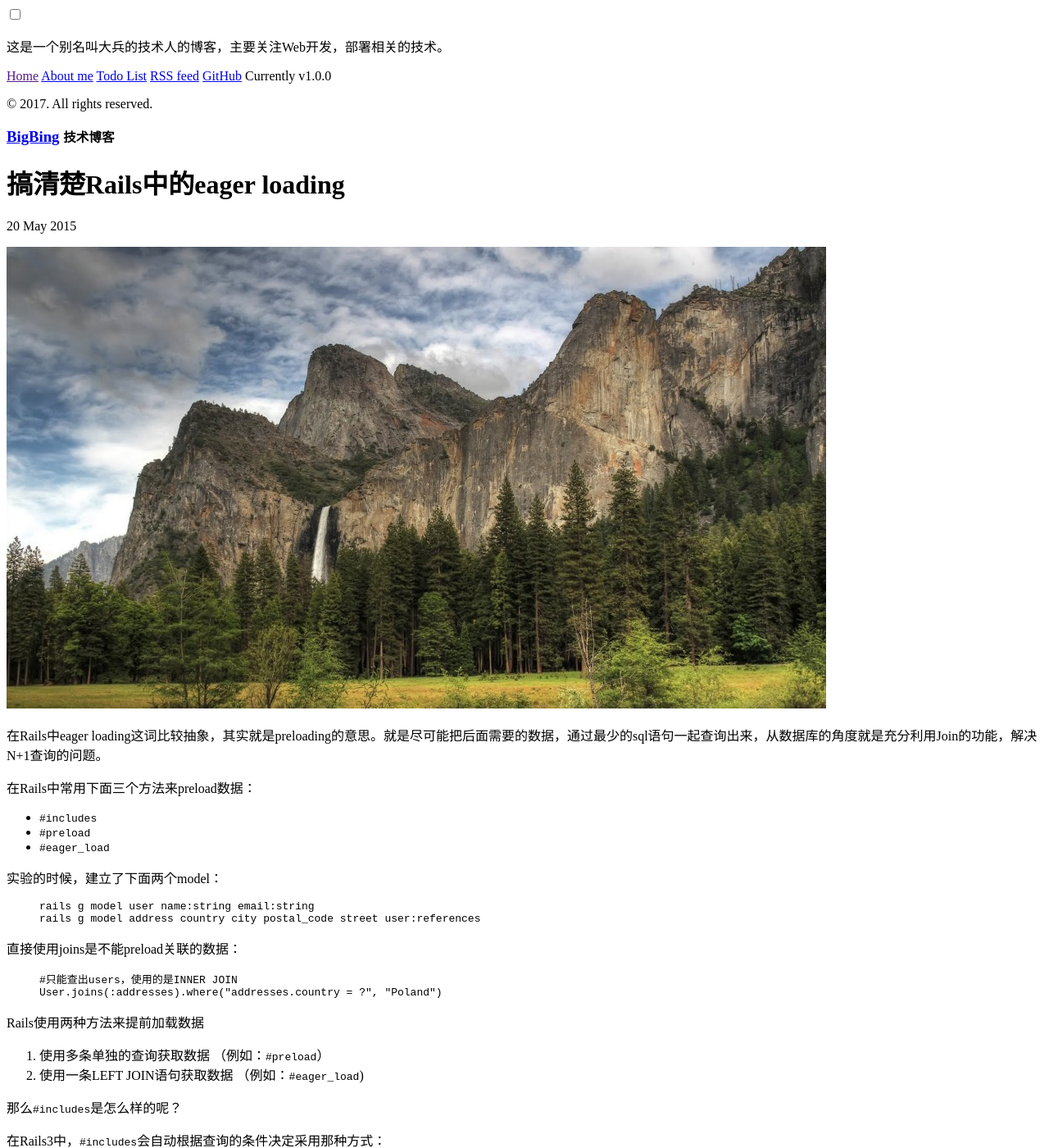
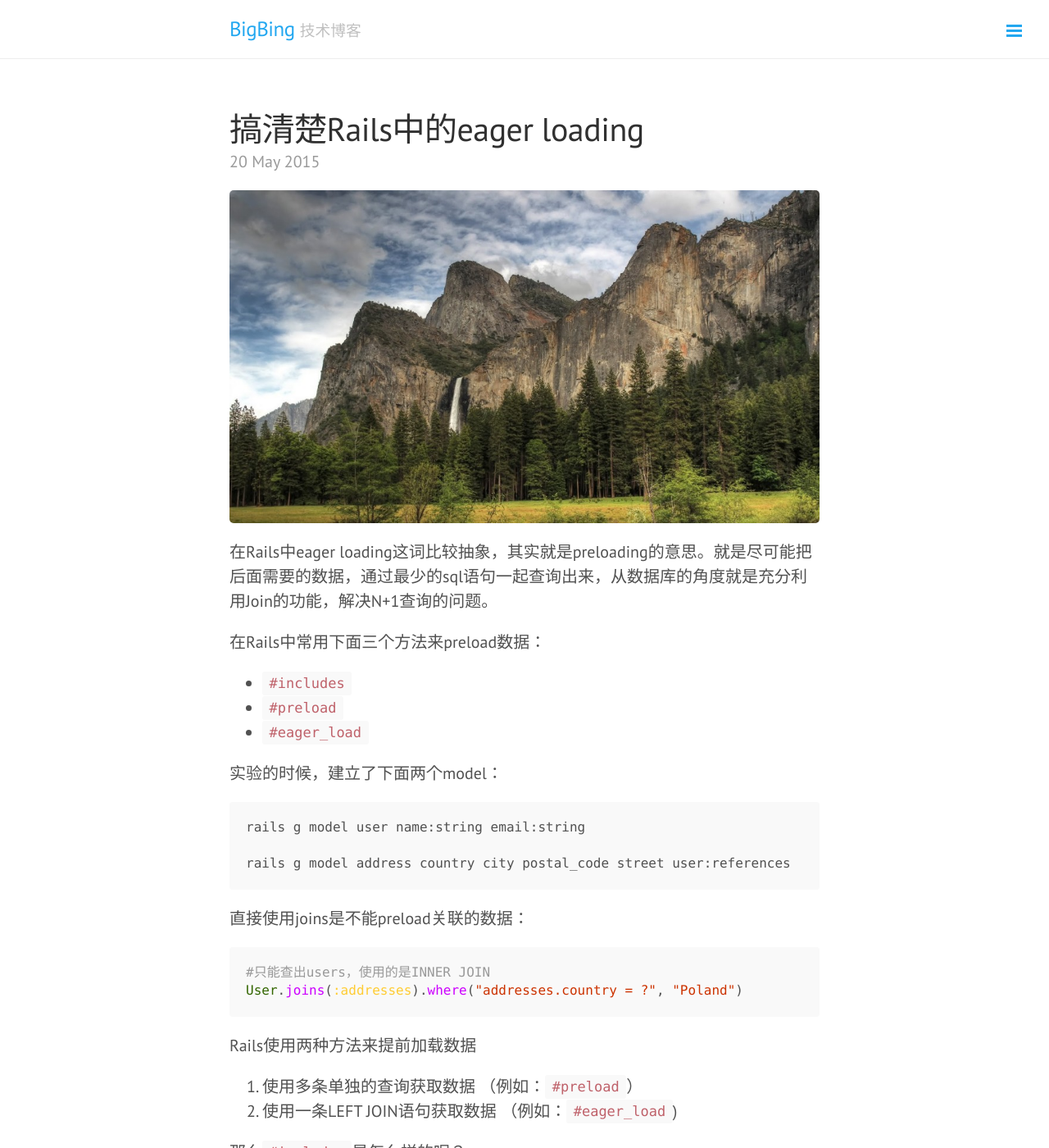
Before and after one commit to bingxie/bingxie.github.io, a Jekyll site: the page built from _posts/2015-05-20-rails-eager-loading.md, in a window 1280 px wide and 1400 px high. Shown: the whole window at 82% size. Built offline with Jekyll 4.4.1, drawn with Linux system fonts in a browser that asks for light colours; comment, search, counter and statistics services are not loaded.

Commit message:
Fix the css path issue

````diff
--- a/_config.yml
+++ b/_config.yml
@@ -11,7 +11,7 @@ title:               BigBing
 tagline:             '技术博客'
 description:         '这是一个别名叫大兵的技术人的博客，主要关注Web开发，部署相关的技术。'
 url:                 http://www.bigbing.net
-baseurl:             /
+baseurl:             ''
 paginate:            5
 
 # About/contact
--- a/_includes/head.html
+++ b/_includes/head.html
@@ -1,5 +1,4 @@
 <head>
-  <meta charset="utf-8">
   <link href="http://gmpg.org/xfn/11" rel="profile">
   <meta http-equiv="X-UA-Compatible" content="IE=edge">
   <meta http-equiv="content-type" content="text/html; charset=utf-8">
@@ -16,14 +15,14 @@
   </title>
 
   <!-- CSS -->
-  <link rel="stylesheet" href="{{ site.baseurl }}public/css/poole.css">
-  <link rel="stylesheet" href="{{ site.baseurl }}public/css/syntax.css">
-  <link rel="stylesheet" href="{{ site.baseurl }}public/css/lanyon.css">
-  <link rel="stylesheet" href="http://fonts.googleapis.com/css?family=PT+Serif:400,400italic,700%7CPT+Sans:400">
+  <link rel="stylesheet" href="{{ site.baseurl }}/public/css/poole.css">
+  <link rel="stylesheet" href="{{ site.baseurl }}/public/css/syntax.css">
+  <link rel="stylesheet" href="{{ site.baseurl }}/public/css/lanyon.css">
+  <link rel="stylesheet" href="https://fonts.googleapis.com/css?family=PT+Serif:400,400italic,700%7CPT+Sans:400">
 
   <!-- Icons -->
-  <link rel="apple-touch-icon-precomposed" sizes="144x144" href="{{ site.baseurl }}public/apple-touch-icon-precomposed.png">
-  <link rel="shortcut icon" href="{{ site.baseurl }}public/favicon.ico?v=1">
+  <link rel="apple-touch-icon-precomposed" sizes="144x144" href="{{ site.baseurl }}/public/apple-touch-icon-precomposed.png">
+  <link rel="shortcut icon" href="{{ site.baseurl }}/public/favicon.ico">
 
   <!-- RSS -->
   <link rel="alternate" type="application/rss+xml" title="RSS" href="/atom.xml">
--- a/_posts/2015-05-20-rails-eager-loading.md
+++ b/_posts/2015-05-20-rails-eager-loading.md
@@ -13,16 +13,19 @@ title: 搞清楚Rails中的eager loading
 * `#eager_load`
 
 实验的时候，建立了下面两个model：
-{% highlight ruby %}
+
+```
 rails g model user name:string email:string
+
 rails g model address country city postal_code street user:references
-{% endhighlight %}
+```
 
 直接使用joins是不能preload关联的数据：
-{% highlight ruby %}
+
+```ruby
 #只能查出users，使用的是INNER JOIN
 User.joins(:addresses).where("addresses.country = ?", "Poland")
-{% endhighlight %}
+```
 
 Rails使用两种方法来提前加载数据
 
@@ -34,39 +37,47 @@ Rails使用两种方法来提前加载数据
 在Rails3中，`#includes`会自动根据查询的条件决定采用那种方式：
 
 所以，下面两种情况产生的语句是一样的：
-{% highlight ruby %}
+
+```ruby
 User.includes(:addresses).where("addresses.country = ?", "Poland")
 User.eager_load(:addresses).where("addresses.country = ?", "Poland")
-{% endhighlight %}
+```
 
 实现的逻辑是：`#includes`通过判断where查询条件中的表名也是addresses，然后把查询代理给了`#eager_load`
 
 一个特别的需求，如果我要查询出符合条件的user，同时附带该user所有的addresses，这个时候我们就要用到`#joins`：
-{% highlight ruby %}
+
+```ruby
 User.joins(:addresses).where("addresses.country = ?", "Poland").includes(:addresses)
-{% endhighlight %}
+```
+
 这句的效果和上面两句是类似的，并没有查询出用户的所有地址，有一点区别就是使用的INNER JOIN
-{% highlight ruby %}
+
+```ruby
 User.joins(:addresses).where("addresses.country = ?", "Poland").preload(:addresses)
-{% endhighlight %}
+```
+
 这条使用`#preload`会用另外一条单独的语句查询出user的所有addresses
 
 
 在Rails4中又有什么不同呢？
-{% highlight ruby %}
+
+```ruby
 User.includes(:addresses).where("addresses.country = ?", "Poland")
-{% endhighlight %}
+```
 
 会抛出SQLite3::SQLException: no such column: addresses.country 异常，所以rails4已经不会自动帮你使用`#eager_load`方法了。
 
 Rails4中需要显式地用references指定要preload的关联表：
-{% highlight ruby %}
+
+```ruby
 User.includes(:addresses).where("addresses.country = ?", "Poland").references(:addresses)
-{% endhighlight %}
+```
 
 在rails4中等同于：
-{% highlight ruby %}
+
+```ruby
 User.eager_load(:addresses).where("addresses.country = ?", "Poland")
-{% endhighlight %}
+```
 
 所以用`#preload`就是明确指定，让rails单独再发送一条查询语句查询关联表里面的数据，而用`#eager_load`就是尽可能用一条LEFT JOIN语句搞定。
````
